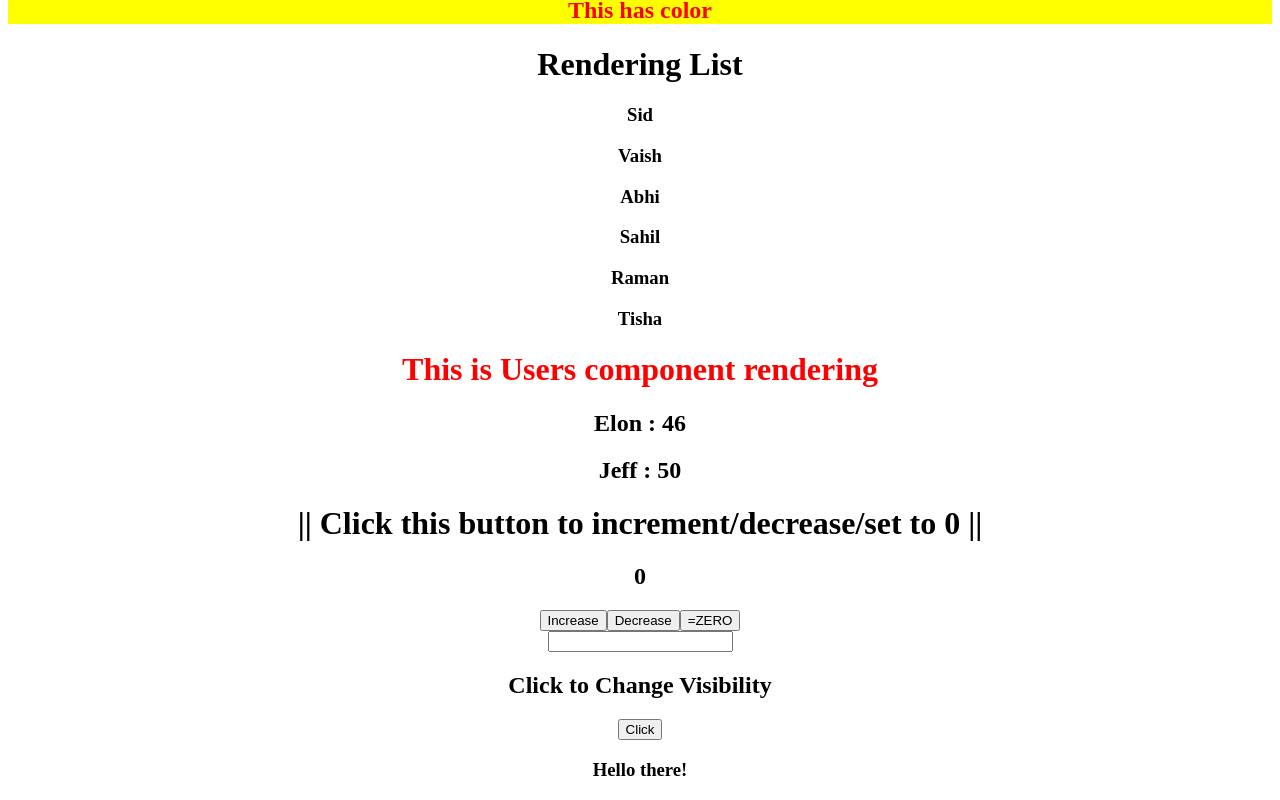
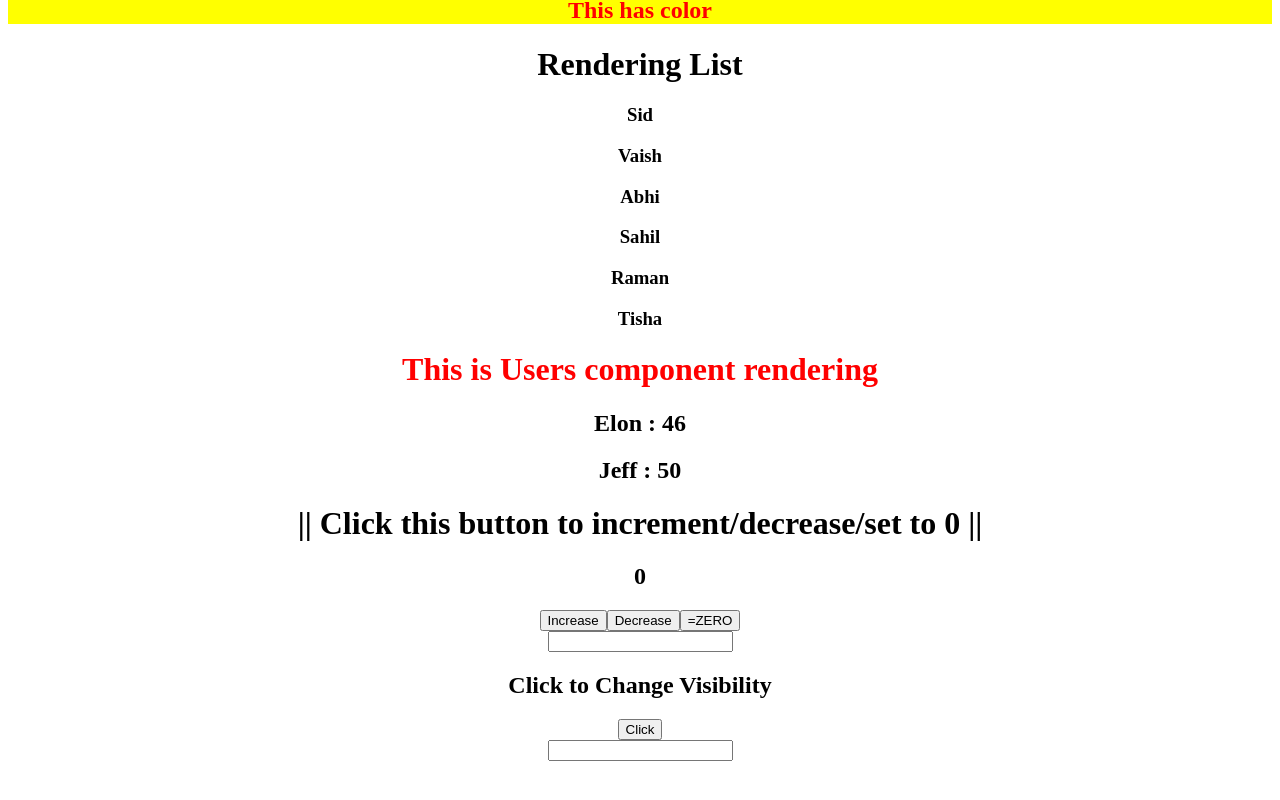
Before and after one commit to Sid-0602/React-Framework, a React (Create React App) app in the folder react-basics/: page / in a window 1280 px wide. Shown: the part 359-1159 px from the top of the page. Built offline with nearby package versions, Linux system fonts and the light colour scheme.

Commit message:
useEffect and component Lifecycle

```diff
--- a/react-basics/src/App.js
+++ b/react-basics/src/App.js
@@ -1,6 +1,6 @@
 import styles from "./App.module.css";
 import { Users } from "./components/Users.js";
-import { useState } from "react";
+import { useState, useEffect } from "react";
 
 
 function App() {
@@ -31,6 +31,18 @@ function App() {
 
   //hide/show text:
   let [showText, setForm] = useState(true);
+  let [btext,setBtext] = useState("");
+
+  //useEffect hook: (this is used in component mounting, unmounting.)
+  useEffect(()=>{
+    console.log("Component Mounted!!");
+
+    return () =>{
+      console.log("Component Unmounted!");
+    }
+  },[inputVal]); //we can specify for what we need to use UseEffect.
+
+  //
 
   //this is how component is called into main App function.
   return (<div className={styles.App}>
@@ -66,7 +78,13 @@ function App() {
       <button onClick={()=>{
         setForm(!showText);
       }}>Click</button>
-      {showText === true && <h3>Hello there!</h3>}
+      {showText === true &&
+        <div>
+          <input onClick={(event)=>{
+            setBtext(event.target.value);
+          }}></input>
+          <h1>{btext}</h1>
+        </div>}
     </div>
   </div> )
 }
```
